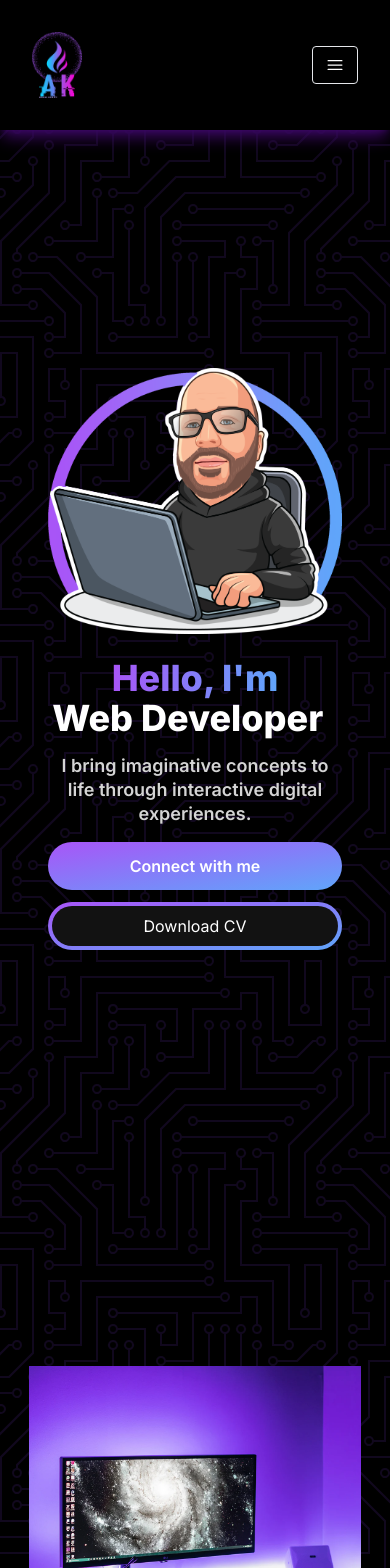
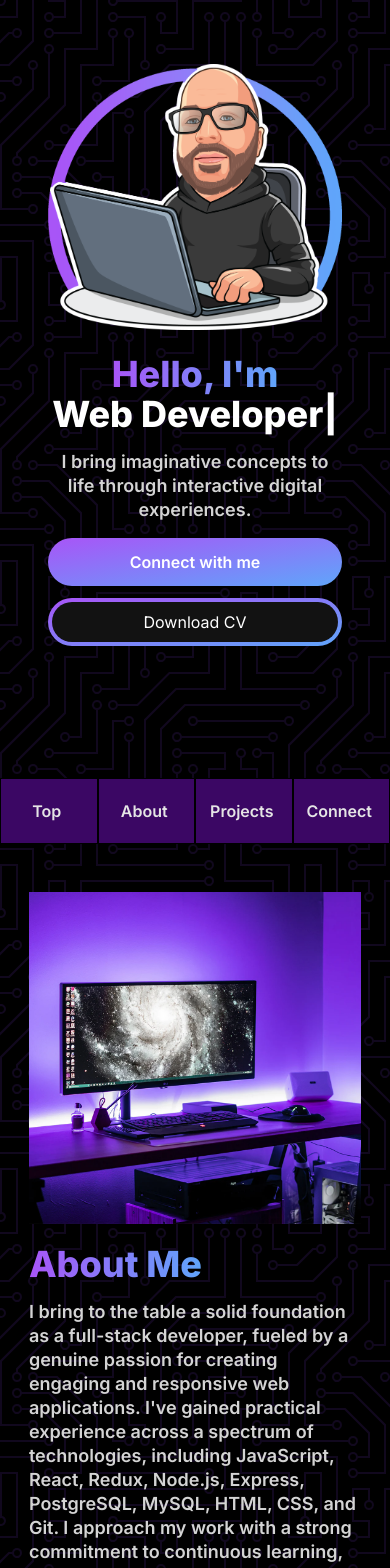
Before and after one commit to adamknapp124/portfolio, a Next.js app: page / in a window 390 px wide. Shown: the top 1568 px of the page. Built offline with nearby package versions, Linux system fonts and the light colour scheme.

Commit message:
Replaced dropdown nav with bottom nav

```diff
--- a/app/components/AboutSection.jsx
+++ b/app/components/AboutSection.jsx
@@ -108,8 +108,8 @@ const AboutSection = () => {
 	};
 
 	return (
-		<section className="lg:text-neutral-400 text-neutral-200 mb-96 overflow-hidden md:h-screen container">
-			<div className="lg:grid lg:grid-cols-2 gap-8 items-center py-8 px-4 xl:gap-16 sm:py-16 xl:px-16">
+		<section className="lg:text-neutral-400 text-neutral-200 overflow-hidden min-h-screen md:h-screen container">
+			<div className="lg:grid lg:grid-cols-2 gap-8 items-center xl:gap-16 sm:py-16 xl:px-16">
 				<Image
 					src="/images/about-me-image.png"
 					width={500}
--- a/app/components/EmailSection.jsx
+++ b/app/components/EmailSection.jsx
@@ -7,7 +7,7 @@ import { TypeAnimation } from 'react-type-animation';
 
 const EmailSection = () => {
 	return (
-		<div className="md:h-screen flex flex-col justify-center container">
+		<div className="md:h-screen flex flex-col justify-center container  min-h-screen">
 			<h1 className="text-white mb-16 lg:leading-normal font-extrabold text-center">
 				<span className="text-transparent bg-clip-text bg-gradient-to-r from-purple-500 to-blue-400 text-6xl lg:text-7xl">
 					Send me a message
--- a/app/components/HeroSection.jsx
+++ b/app/components/HeroSection.jsx
@@ -15,7 +15,7 @@ const HeroSection = (section) => {
 	};
 
 	return (
-		<section className="mb-96 mt-52 md:h-screen">
+		<section className="md:mt-52 min-h-screen">
 			<div className="flex xl:flex-row flex-col-reverse">
 				<motion.div
 					initial={{ opacity: 0, scale: 0.5 }}
--- a/app/components/Navbar.jsx
+++ b/app/components/Navbar.jsx
@@ -15,8 +15,9 @@ const navLinks = [
 
 const Navbar = () => {
 	const [navbarOpen, setNavbarOpen] = useState(false);
+	const [topNav, setTopNav] = useState(false);
+	const [bottomNav, setBottomNav] = useState(false);
 	const navRef = useRef();
-	const linkRef = useRef();
 
 	useEffect(() => {
 		let handler = (e) => {
@@ -28,8 +29,15 @@ const Navbar = () => {
 		let handleResize = () => {
 			if (window.innerWidth > 768) {
 				setNavbarOpen(false);
+				setBottomNav(false);
+				setTopNav(true);
+			} else {
+				setBottomNav(true);
+				setTopNav(false);
 			}
 		};
+
+		handleResize();
 
 		document.addEventListener('mousedown', handler);
 		addEventListener('resize', handleResize);
@@ -37,9 +45,11 @@ const Navbar = () => {
 		return () => {
 			document.removeEventListener('mousedown', handler);
 		};
-	});
+	}, [topNav, bottomNav]);
 
 	return (
+		<>
+			{topNav && (
 				<nav
 					className="fixed top-0 left-0 right-0 z-10 bg-black shadow-lg shadow-purple-950"
 					id="dropdown">
@@ -78,23 +88,23 @@ const Navbar = () => {
 								</ul>
 							</div>
 						</div>
-				{navbarOpen ? (
-					<ul className="flex flex-col py-4 items-center z-15" ref={navRef}>
+					</div>
+				</nav>
+			)}
+			{bottomNav && (
+				<div className="fixed w-full justify-center bottom-0 z-40 flex lg:hidden">
+					<ul className="flex w-full justify-center bg-black shadow">
 						{navLinks.map((link, index) => (
 							<li
 								key={index}
-								className="cursor-pointer hover:bg-neutral-800 hover:font-semibold w-11/12 rounded-md text-center">
-								<NavLink
-									key={index}
-									section={link.component}
-									title={link.title}
-								/>
+								className="flex justify-center py-3 w-full cursor-pointer border-neutral-30 bg-purple-950 border border-black ">
+								<NavLink section={link.component} title={link.title} />
 							</li>
 						))}
 					</ul>
-				) : null}
 				</div>
-		</nav>
+			)}
+		</>
 	);
 };
 
--- a/app/components/ProjectsSection.jsx
+++ b/app/components/ProjectsSection.jsx
@@ -84,7 +84,7 @@ const ProjectsSection = () => {
 				<span className="box-border"></span>
 			</h1>
 
-			<div className="mb-96">
+			<div className="min-h-screen">
 				<div className=" gap-8 items-center py-8 px-4 xl:gap-16 sm:py-16 xl:px-16">
 					<div className="text-white flex flex-row justify-center items-center gap-2 my-6">
 						<ProjectTag
--- a/app/page.js
+++ b/app/page.js
@@ -10,7 +10,7 @@ import { Element } from 'react-scroll';
 
 export default function Home() {
 	return (
-		<main className="mt-24 flex min-h-screen flex-col items-center hero-background mx-auto px-12 py-12">
+		<main className="md:mt-24 flex min-h-screen flex-col items-center hero-background mx-auto px-12 py-12">
 			<Navbar />
 			<Element name="HeroSection">
 				<HeroSection />
```
Lines whose indentation alone changed are shown as unchanged.
